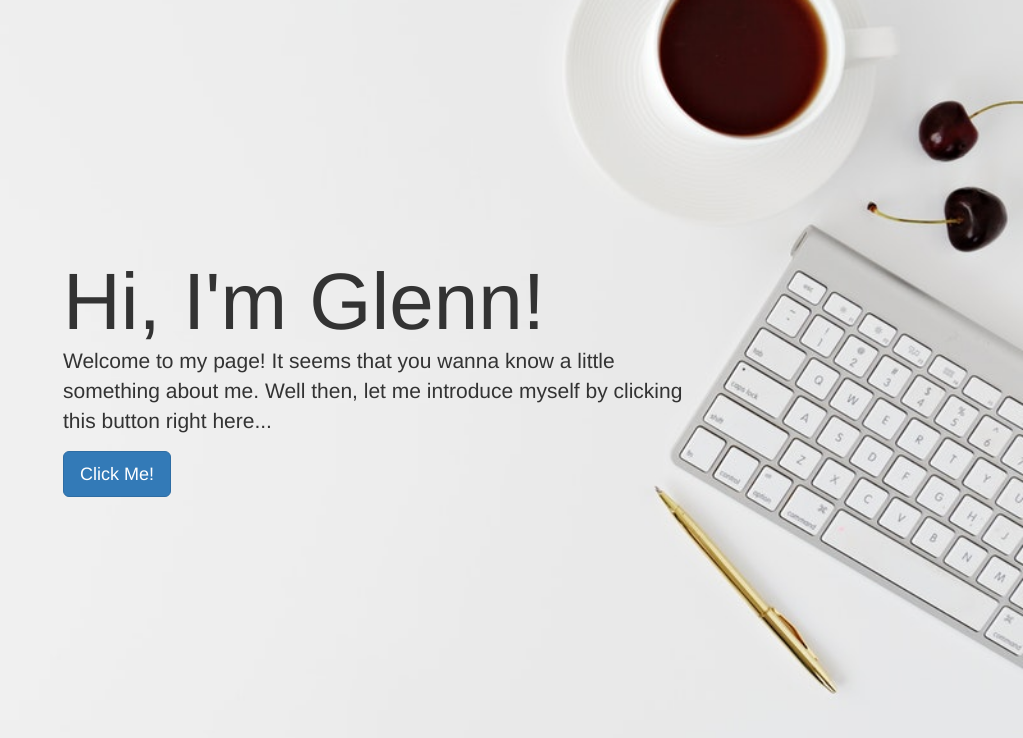
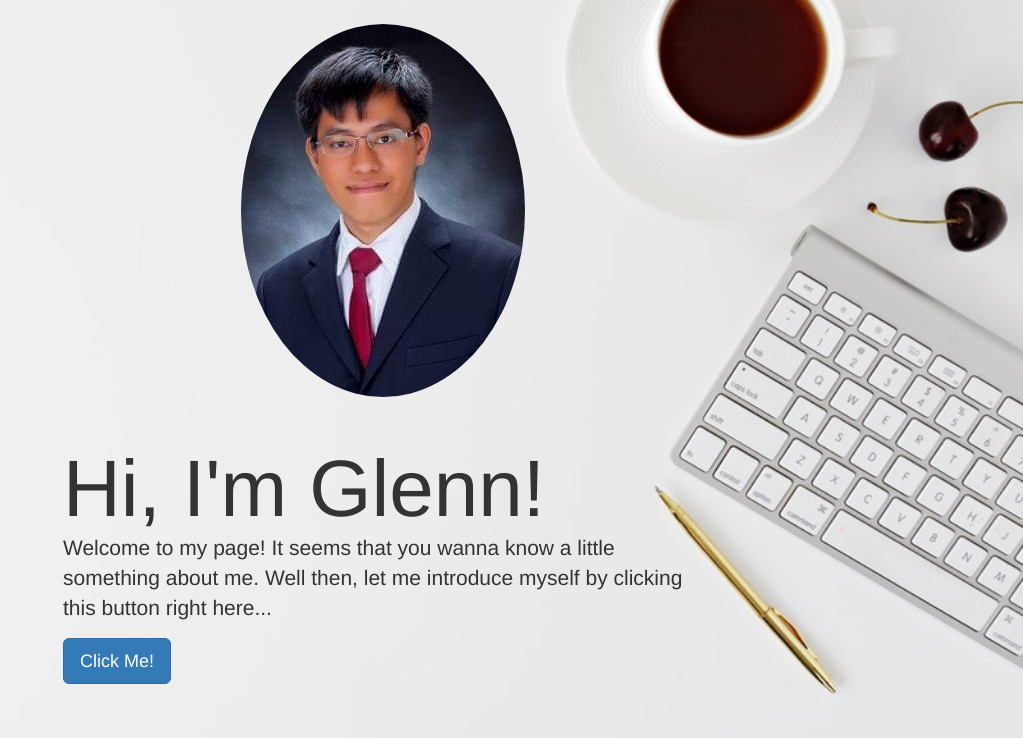
Before and after one commit to gsabales/gsabales.github.io, a plain HTML site: page index.html in a window 1280 px wide. Shown: the whole page, without its empty margins (257-1280 px from the left). Drawn offline with Linux system fonts and the light colour scheme.

Commit message:
Added profile picture

```diff
--- a/css/base.css
+++ b/css/base.css
@@ -38,9 +38,14 @@
     text-align: left;
     background-color: transparent;
 }
+
 .intro > h1{
     margin: 0 auto;
     width: 50%;
     font-weight: lighter;
     font-size: 80px;
 }
+
+.mypic{
+    border-radius: 50%;
+}
--- a/index.html
+++ b/index.html
@@ -19,7 +19,7 @@
 
 <div id="fullpage">
 	<div class="section active bg-image top-image" id="section0">
-		<!-- <h1>Hi! I'm Glenn Sabales</h1> -->
+		<img class="mypic" src="img/mypic.jpg">
 		<div class="jumbotron intro">
 			<h1>Hi, I'm Glenn!</h1>
 			<p>Welcome to my page! It seems that you wanna know a little something about me.
```
Also changed, not shown: img/mypic.jpg (added).
